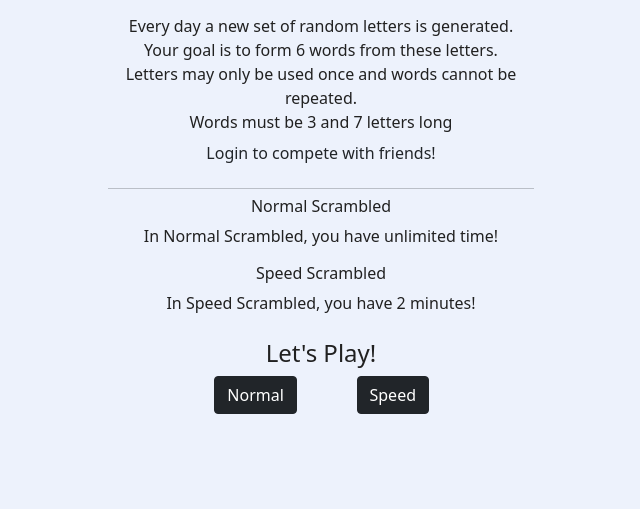
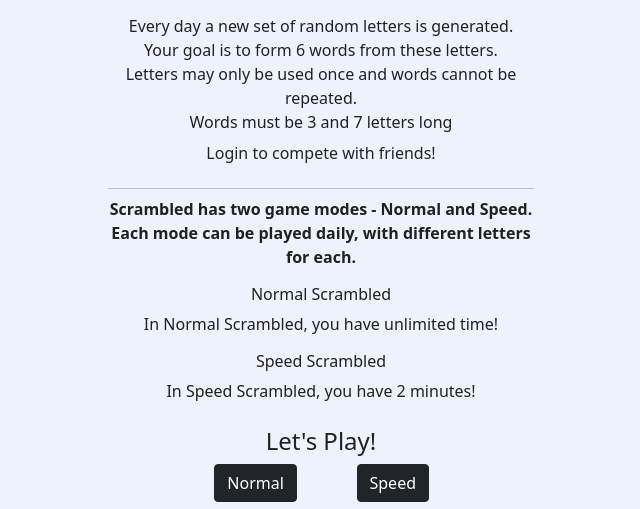
Before and after one commit to benvarian/CITS3403-Project, a Flask app: page / in a window 1280 px wide. Shown: the part 180-689 px from the top of the page, without its empty margins (319-959 px from the left). Run offline with Flask 2, Linux system fonts and the light colour scheme; parts of the project's set-up code (start-up, migrations or seed data) failed here and were passed over; some libraries are stand-ins or nearby versions.

Commit message:
Slight changes

```diff
--- a/scrambled/app/templates/base.html
+++ b/scrambled/app/templates/base.html
@@ -129,7 +129,8 @@
             <ul>
               <li>Click a letter to add it to the word</li>
               <li>If you are happy with the word, click submit</li>
-
+              <li>If it is not an accepted word, start again</li>
+              <li>If you are unhappy with a word, click reset</li>
             </ul>
           </div>
         </div>
--- a/scrambled/app/templates/rules.html
+++ b/scrambled/app/templates/rules.html
@@ -15,6 +15,7 @@
         </p>
 
         <hr>
+        <p class="centered"><b>Scrambled has two game modes - Normal and Speed. Each mode can be played daily, with different letters for each.</b></p>
         <h6>Normal Scrambled</h6>
         <p class="centered">In Normal Scrambled, you have unlimited time!</p>
 
--- a/scrambled/app/templates/speed.html
+++ b/scrambled/app/templates/speed.html
@@ -14,6 +14,8 @@
                 <h4 class="title"><b id="minutes"></b><b>:</b><b id="seconds"></b><h4>
             </div>
             <hr>
+            <h6 class="centered">Speed Scrambled</h6>
+            <p class="centered"><b>The clock is ticking...</b></p>
         </div>
         <div class="col-lg-4"></div>
     </div>
```
